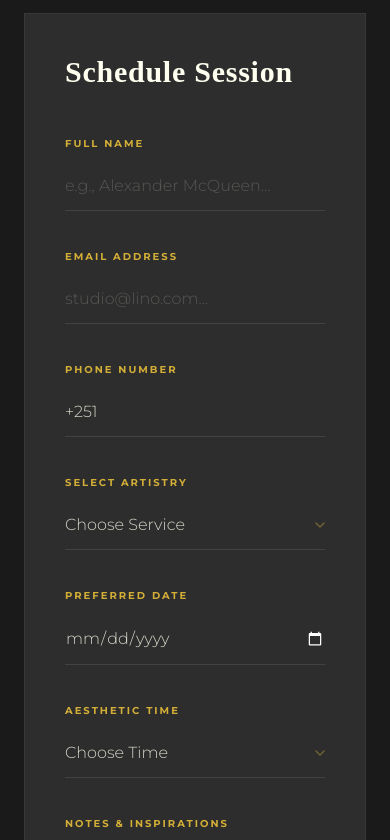
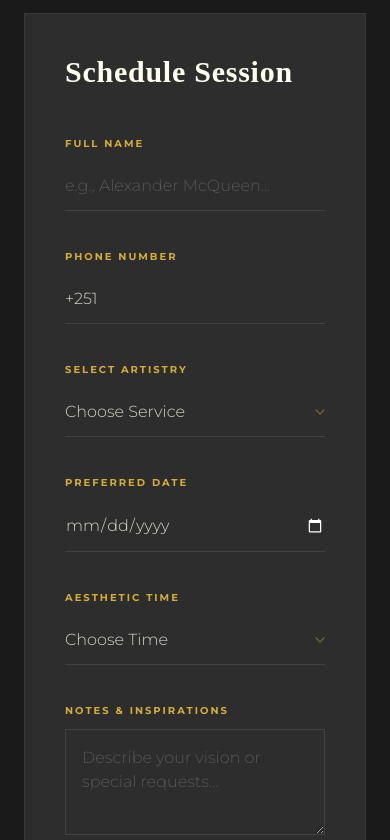
Before and after one commit to AbCode-git/Lino, a Next.js app: page / in a window 390 px wide. Shown: the part 4300-5140 px from the top of the page. Built offline with nearby package versions, Linux system fonts and the light colour scheme.

Commit message:
UX: Update studio phone to +251 91 122 5134 and remove email field from forms

```diff
--- a/components/sections/AppointmentSection.js
+++ b/components/sections/AppointmentSection.js
@@ -8,7 +8,6 @@ export default function AppointmentSection() {
   // Form state
   const [appointmentData, setAppointmentData] = useState({
     name: '',
-    email: '',
     phone: '+251',
     service: '',
     date: '',
@@ -76,7 +75,7 @@ export default function AppointmentSection() {
       if (result.success) {
         setSubmitStatus('success');
         setAppointmentData({
-          name: '', email: '', phone: '', service: '', date: '', time: '', notes: ''
+          name: '', phone: '+251', service: '', date: '', time: '', notes: ''
         });
       } else {
         throw new Error(result.message);
@@ -139,7 +138,7 @@ export default function AppointmentSection() {
             <h3 className="text-ivory font-playfair text-3xl mb-10 tracking-wide">Schedule Session</h3>
 
             <form onSubmit={handleSubmit} className="space-y-8">
-              <div className="grid grid-cols-1 md:grid-cols-2 gap-8">
+              <div className="grid grid-cols-1 gap-8">
                 <div className="space-y-2">
                   <label htmlFor="apt_name" className="text-gold text-[10px] uppercase tracking-[0.2em] font-bold">Full Name</label>
                   <input
@@ -152,22 +151,6 @@ export default function AppointmentSection() {
                     className="w-full bg-transparent border-b border-ivory/10 py-3 text-ivory/80 focus:border-gold focus-visible:border-gold outline-none transition-all duration-500 font-light placeholder:text-ivory/20 transition-property-[border-color]"
                     placeholder="e.g., Alexander McQueen…"
                     required
-                  />
-                </div>
-
-                <div className="space-y-2">
-                  <label htmlFor="apt_email" className="text-gold text-[10px] uppercase tracking-[0.2em] font-bold">Email Address</label>
-                  <input
-                    type="email"
-                    id="apt_email"
-                    name="email"
-                    autoComplete="email"
-                    value={appointmentData.email}
-                    onChange={handleChange}
-                    className="w-full bg-transparent border-b border-ivory/10 py-3 text-ivory/80 focus:border-gold focus-visible:border-gold outline-none transition-all duration-500 font-light placeholder:text-ivory/20 transition-property-[border-color]"
-                    placeholder="studio@lino.com…"
-                    required
-                    spellCheck={false}
                   />
                 </div>
               </div>
--- a/components/sections/ContactSection.js
+++ b/components/sections/ContactSection.js
@@ -5,7 +5,6 @@ import { motion } from 'framer-motion';
 export default function ContactSection() {
   const [formData, setFormData] = useState({
     name: '',
-    email: '',
     type: 'Bridal Session',
     message: ''
   });
@@ -38,7 +37,6 @@ export default function ContactSection() {
           type: 'contact',
           data: {
             name: formData.name,
-            email: formData.email,
             type: formData.type,
             message: formData.message
           }
@@ -51,7 +49,6 @@ export default function ContactSection() {
         setSubmitStatus('success');
         setFormData({
           name: '',
-          email: '',
           type: 'Bridal Session',
           message: ''
         });
@@ -83,7 +80,7 @@ export default function ContactSection() {
               </div>
               <div>
                 <h3 className="text-gold text-[10px] uppercase tracking-widest mb-4 font-bold">Direct Line</h3>
-                <p className="text-ivory font-light text-xl">+251 911 234 567<br />hello@linobeauty.com</p>
+                <p className="text-ivory font-light text-xl">+251 91 122 5134</p>
               </div>
               <div>
                 <h3 className="text-gold text-[10px] uppercase tracking-widest mb-4 font-bold">Hours</h3>
@@ -94,7 +91,7 @@ export default function ContactSection() {
 
           <div className="lg:w-2/3">
             <form onSubmit={handleSubmit} className={`space-y-8 bg-primary-dark p-12 border border-ivory/5 shadow-2xl reveal-element ${inView ? 'active' : ''}`} style={{ transitionDelay: '300ms' }}>
-              <div className="grid grid-cols-1 md:grid-cols-2 gap-12">
+              <div className="grid grid-cols-1 gap-12">
                 <div className="space-y-2 group">
                   <label htmlFor="contact_name" className="text-[10px] text-gold uppercase tracking-widest font-bold group-focus-within:text-ivory transition-colors">Full Name</label>
                   <input
@@ -107,21 +104,6 @@ export default function ContactSection() {
                     className="w-full bg-transparent border-b border-ivory/10 py-4 text-ivory focus:border-gold focus-visible:border-gold outline-none transition-all duration-500 font-light placeholder:text-ivory/10 transition-property-[border-color]"
                     placeholder="e.g., Janice Doe…"
                     required
-                  />
-                </div>
-                <div className="space-y-2 group">
-                  <label htmlFor="contact_email" className="text-[10px] text-gold uppercase tracking-widest font-bold group-focus-within:text-ivory transition-colors">Email Address</label>
-                  <input
-                    type="email"
-                    id="contact_email"
-                    name="email"
-                    autoComplete="email"
-                    value={formData.email}
-                    onChange={handleChange}
-                    className="w-full bg-transparent border-b border-ivory/10 py-4 text-ivory focus:border-gold focus-visible:border-gold outline-none transition-all duration-500 font-light placeholder:text-ivory/10 transition-property-[border-color]"
-                    placeholder="janice@atelier.com…"
-                    required
-                    spellCheck={false}
                   />
                 </div>
               </div>
--- a/pages/api/submit-form.js
+++ b/pages/api/submit-form.js
@@ -45,8 +45,7 @@ function formatTelegramMessage(type, data) {
     if (type === 'appointment') {
         body = `
 *Name:* ${data.name}
-*Email:* ${data.email}
-*Phone:* ${data.phone}
+${data.email ? `*Email:* ${data.email}\n` : ''}*Phone:* ${data.phone}
 *Service:* ${data.service}
 *Date:* ${data.date}
 *Time:* ${data.time}
@@ -54,8 +53,7 @@ function formatTelegramMessage(type, data) {
     } else {
         body = `
 *Name:* ${data.name}
-*Email:* ${data.email}
-*Type:* ${data.type}
+${data.email ? `*Email:* ${data.email}\n` : ''}*Type:* ${data.type}
 *Message:* ${data.message}`;
     }
 
```
